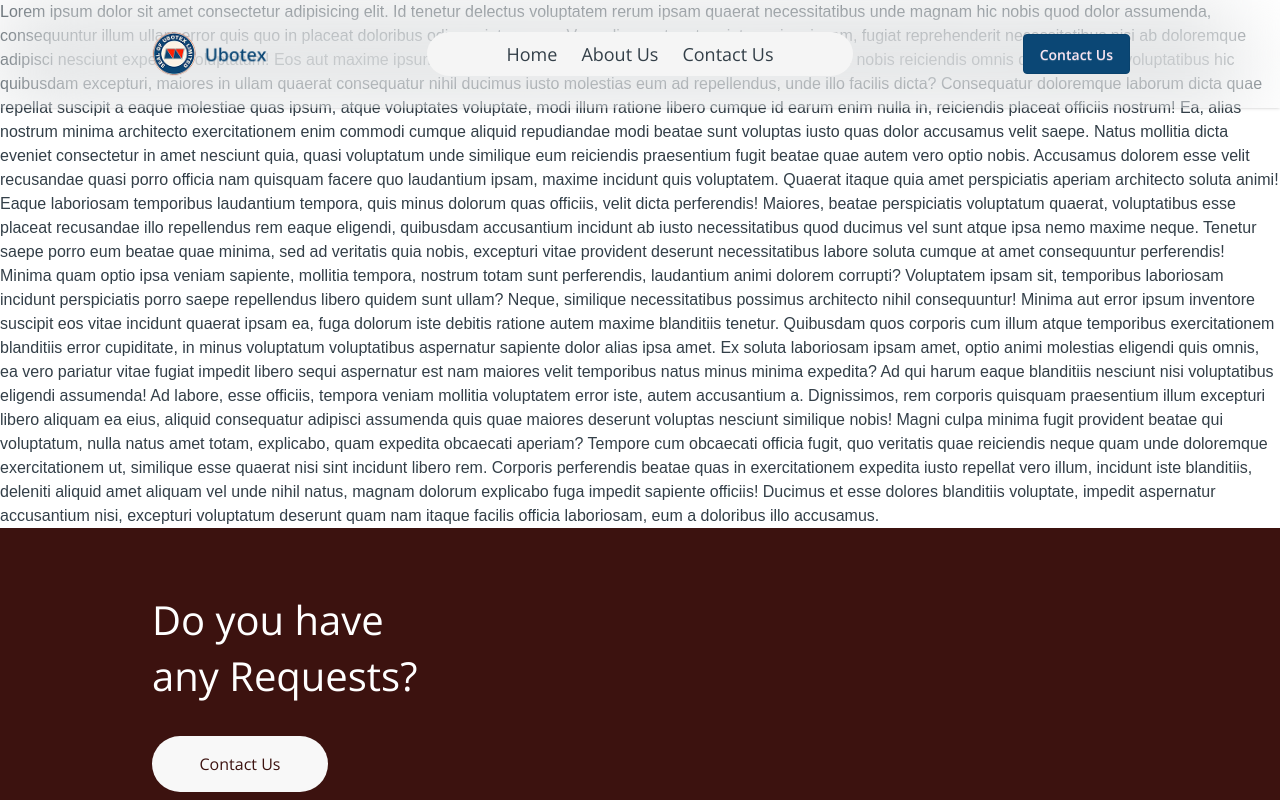
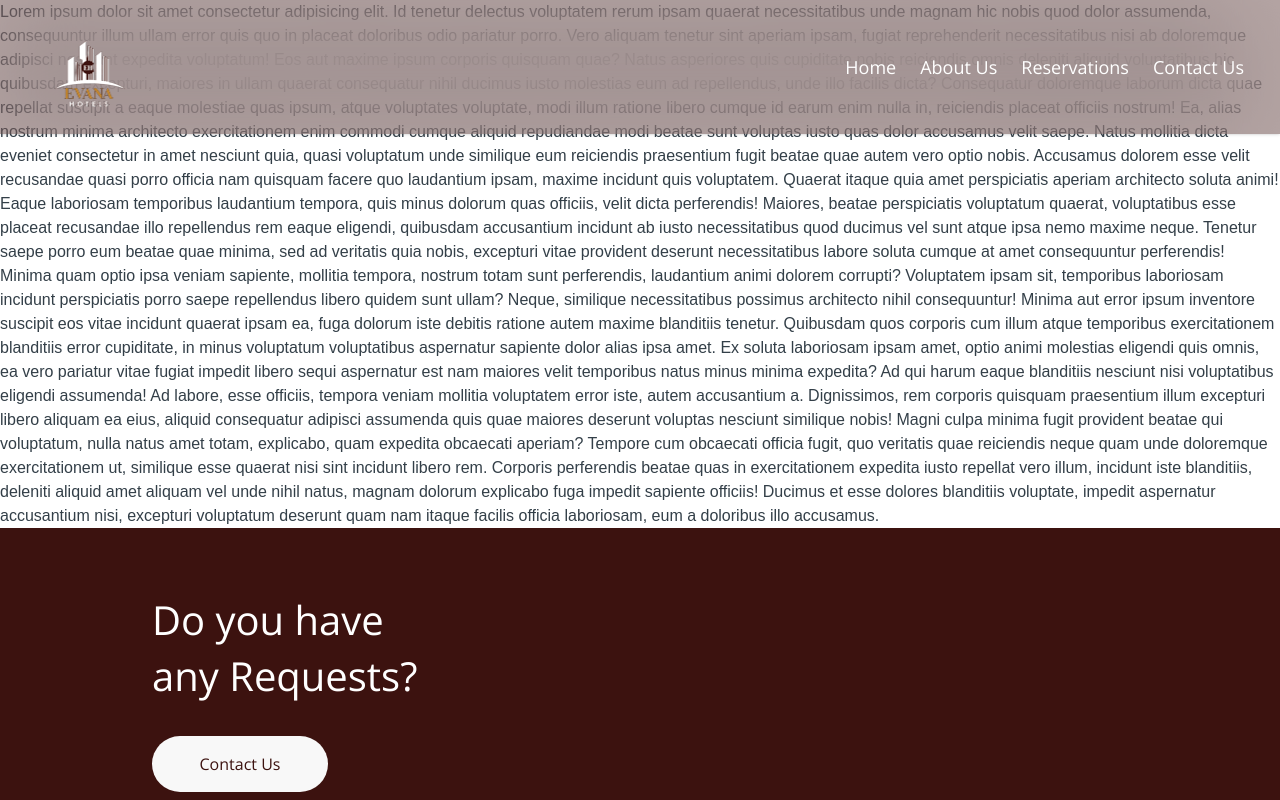
Before and after one commit to liljdot/ubotex-evana-hotels, a Next.js app: page / in a window 1280 px wide. Shown: the top 800 px of the page. Built offline with nearby package versions, Linux system fonts and the light colour scheme; a web font is replaced by a local one.

Commit message:
Update Navbar component: add Reservations link and adjust layout styles

```diff
--- a/src/app/components/Navbar.tsx
+++ b/src/app/components/Navbar.tsx
@@ -7,6 +7,7 @@ import Link from "next/link"
 import { Open_Sans } from "next/font/google"
 import { useEffect, useState } from "react"
 import DomainLink from "./DomainLink"
+import { whatsappContact } from "../data"
 
 const openSans = Open_Sans({
     variable: "--font-open-sans",
@@ -43,17 +44,15 @@ const Navbar: React.FC = () => {
     }, [])
 
     return (
-        <header className="w-full fixed bg-transparent/10 bg-clip-padding backdrop-filter backdrop-blur-2xl z-1000">
-            <div className="navbar shadow-sm px-8 py-4 md:py-8 xl:px-37.5 max-w-450 mx-auto">
+        <header className="w-full fixed bg-primary/38 bg-clip-padding backdrop-filter backdrop-blur-2xl z-1000">
+            <div className="navbar shadow-sm px-8 py-4 md:py-5 max-w-450 mx-auto">
                 <div className="navbar-start">
-                    <Link href={"/"} className="btn btn-ghost text-xl p-0 border">
-                        <Image src={headerLogo} alt="Ubotex Logo" className="w-16 md:w-33" />
+                    <Link href={"/"} className="btn btn-ghost text-xl p-0 h-fit">
+                        <Image src={headerLogo} alt="Ubotex Logo" className="w-16 md:w-27" />
                     </Link>
                 </div>
 
-
-
-                <div className="navbar-center bg-[#F5F5F5] rounded-full min-w-fit xl:px-19">
+                <div className="navbar-end min-w-fit">
                     <div className="dropdown dropdown-end md:hidden">
                         <div tabIndex={0} role="button" className="btn btn-ghost p-0 text-neutral">
                             <IoIosMenu className="size-6" />
@@ -64,21 +63,17 @@ const Navbar: React.FC = () => {
                         >
                             <li><DomainLink subDomain="www" className="text-base p-0">Home</DomainLink></li>
                             <li><a onClick={() => scrolltoSection("about")} className="text-base p-0">About Us</a></li>
+                            <li><Link href={whatsappContact} className="text-base p-0">Reservations</Link></li>
                             <li><a onClick={() => scrolltoSection("contact")} className="text-base p-0">Contact Us</a></li>
                         </ul>
                     </div>
 
-                    <ul className={`menu menu-horizontal gap-6 text-base-content px-1 hidden md:inline-flex ${openSans.className}`}>
-                        <li><DomainLink subDomain="www" className="hover:text-secondary hover:bg-transparent xl:text-lg p-0">Home</DomainLink></li>
-                        <li className={`${sectionInView == "about" && "relative after:absolute after:bg-primary after:w-full after:h-1 after:-bottom-10"}`}><a onClick={() => scrolltoSection("about")} className={`${sectionInView == "about" && "text-primary"} hover:text-secondary hover:bg-transparent xl:text-lg p-0`}>About Us</a></li>
-                        <li className={`${sectionInView == "contact" && "relative after:absolute after:bg-primary after:w-full after:h-1 after:-bottom-10"}`}><a onClick={() => scrolltoSection("contact")} className={`${sectionInView == "contact" && "text-primary"} hover:text-secondary hover:bg-transparent xl:text-lg p-0`}>Contact Us</a></li>
+                    <ul className={`menu menu-horizontal gap-6 text-neutral px-1 hidden md:inline-flex ${openSans.className}`}>
+                        <li><DomainLink subDomain="www" className="hover:text-primary xl:text-lg p-0">Home</DomainLink></li>
+                        <li className={`${sectionInView == "about" && "relative after:absolute after:bg-primary after:w-full after:h-1 after:-bottom-10"}`}><a onClick={() => scrolltoSection("about")} className={`${sectionInView == "about" && "text-primary"} hover:text-primary xl:text-lg p-0`}>About Us</a></li>
+                        <li className={`${sectionInView == "reservations" && "relative after:absolute after:bg-primary after:w-full after:h-1 after:-bottom-10"}`}><Link href={whatsappContact}  className={`${sectionInView == "reservations" && "text-primary"} hover:text-primary xl:text-lg p-0`}>Reservations</Link></li>
+                        <li className={`${sectionInView == "contact" && "relative after:absolute after:bg-primary after:w-full after:h-1 after:-bottom-10"}`}><a onClick={() => scrolltoSection("contact")} className={`${sectionInView == "contact" && "text-primary"} hover:text-primary xl:text-lg p-0`}>Contact Us</a></li>
                     </ul>
-                </div>
-
-                <div className="navbar-end">
-                    <button className={"btn btn-secondary shadow-none " + openSans.className}>
-                        Contact Us
-                    </button>
                 </div>
             </div>
         </ header>
```
Also changed, not shown: src/app/assets/header-logo.png.
